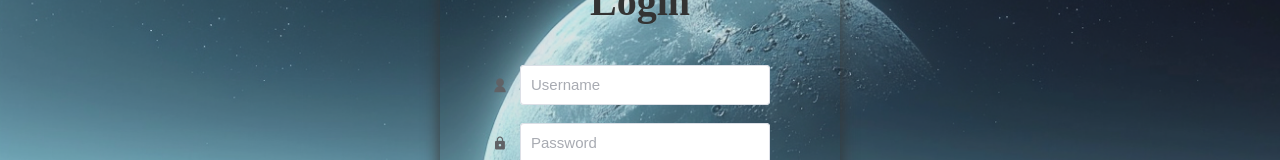
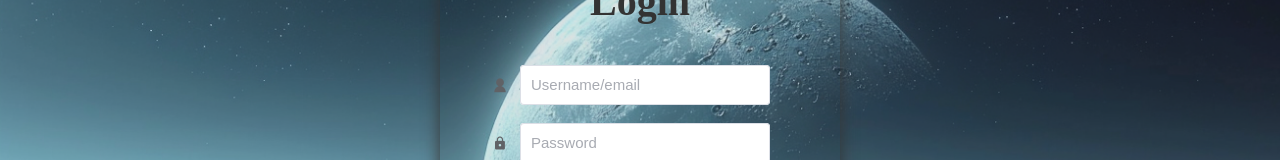
Before and after one commit to liuyuhao412/qaSystem_client, a Vue app: page /login in a window 1280 px wide. Shown: the part 172-332 px from the top of the page. Built offline with nearby package versions, Linux system fonts and the light colour scheme.

Commit message:
first commit

```diff
--- a/src/views/login/LoginVue.vue
+++ b/src/views/login/LoginVue.vue
@@ -9,7 +9,7 @@
           <el-form-item>
             <el-input
               v-model="LoginForm.Username"
-              placeholder="Username"
+              placeholder="Username/email"
               class="input_box"
             />
             <template #label>
--- a/src/views/login/RegisterVue.vue
+++ b/src/views/login/RegisterVue.vue
@@ -140,7 +140,7 @@ const onSubmit = () => {
       ElMessage({
         message: res.data.msg,
         type: "warning",
-        duration: 1000,
+        duration: 2000,
       });
     }
   });
```
